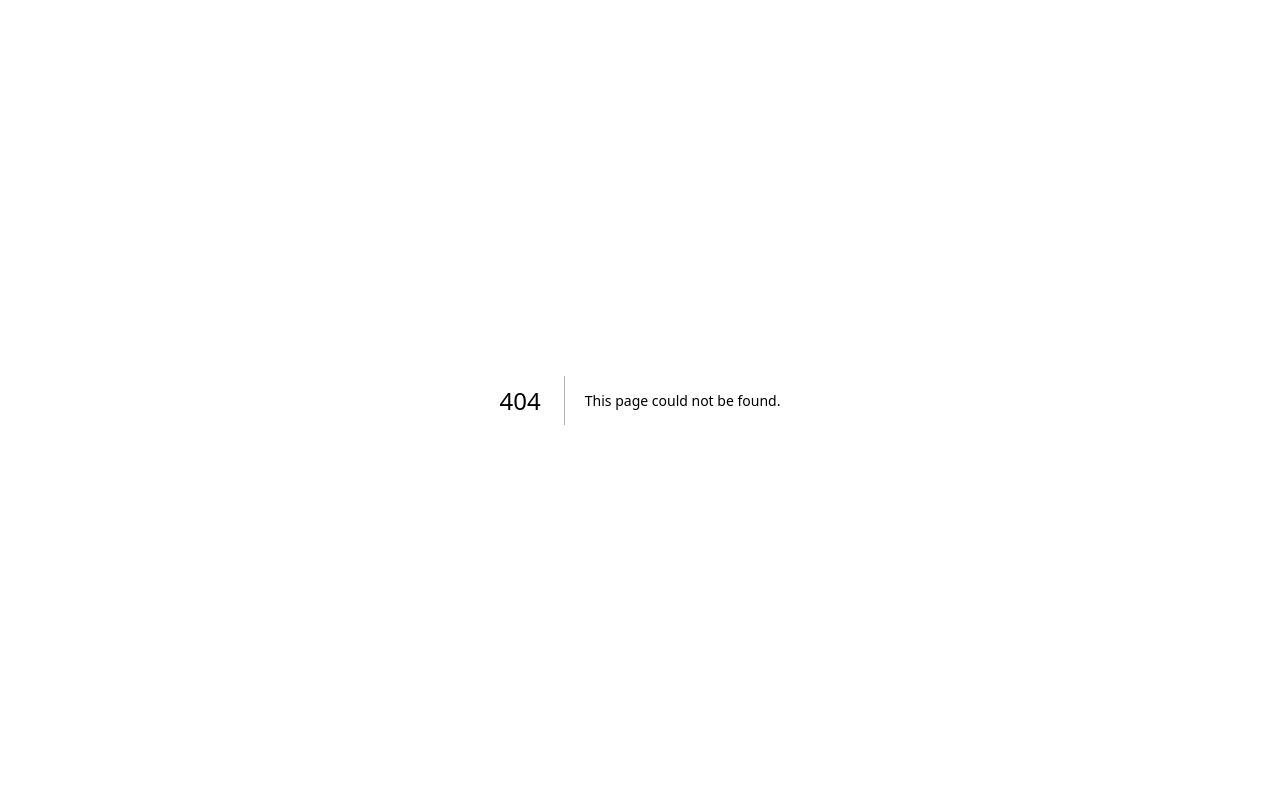
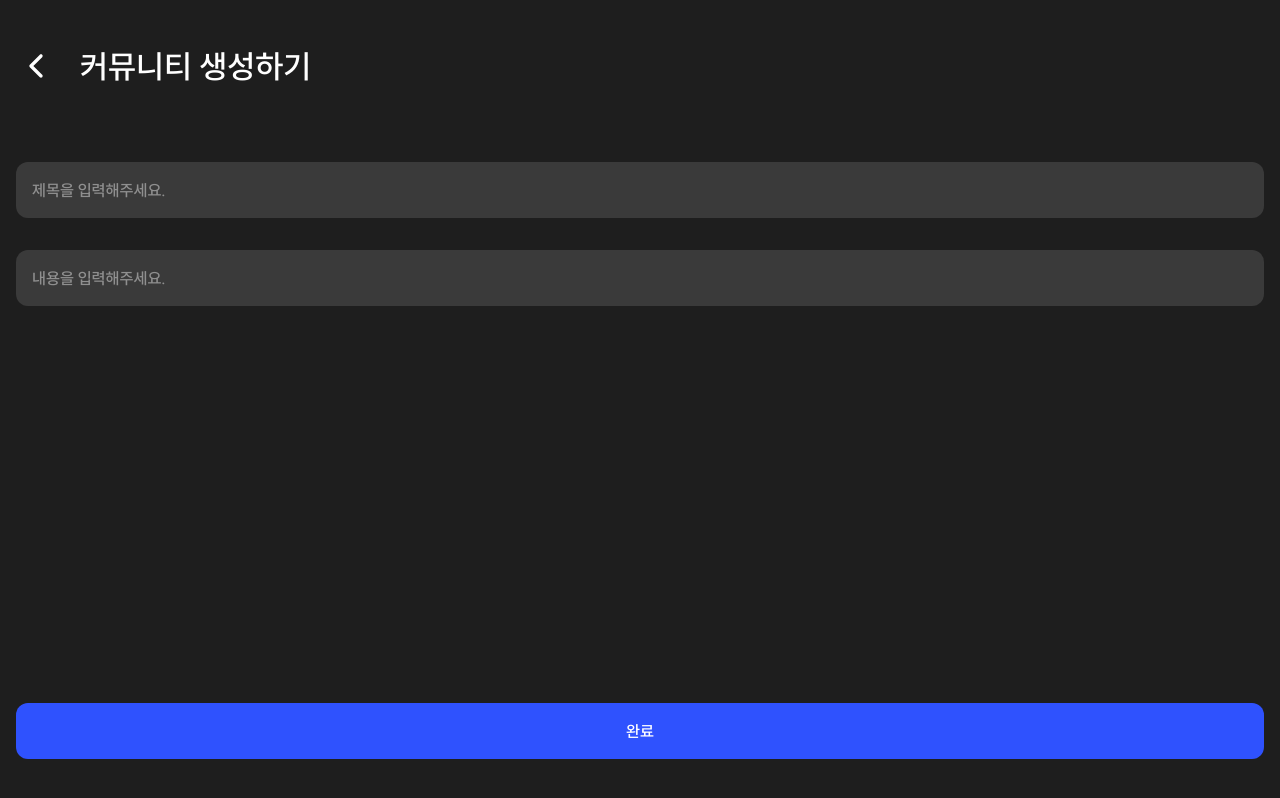
Before and after one commit to team-gogo/GOGO-Frontend, a Next.js app: page /community/create in a window 1280 px wide. Before the commit this address had no page. Built offline with nearby package versions, Linux system fonts and the light colour scheme.

Commit message:
feat: communityCreate페이지 layout 설정

```diff
--- /dev/null
+++ b/src/app/community/create/page.tsx
@@ -0,0 +1,7 @@
+import { CommunityCreatePage } from '@/views/community/create';
+
+const page = () => {
+  return <CommunityCreatePage />;
+};
+
+export default page;
--- /dev/null
+++ b/src/entities/community/create/index.ts
@@ -0,0 +1 @@
+export { default as PageTitleBar } from './ui/PageTitleBar';
--- /dev/null
+++ b/src/entities/community/create/ui/PageTitleBar/index.tsx
@@ -0,0 +1,13 @@
+import { LeftArrow } from '@/shared/assets/svg';
+import { cn } from '@/shared/utils/cn';
+
+const PageTitleBar = () => {
+  return (
+    <div className={cn('flex', 'items-center', 'gap-24')}>
+      <LeftArrow />
+      <h1 className={cn('text-h4s', 'text-white')}>커뮤니티 생성하기</h1>
+    </div>
+  );
+};
+
+export default PageTitleBar;
--- /dev/null
+++ b/src/shared/assets/svg/LeftArrow.tsx
@@ -0,0 +1,22 @@
+import React from 'react';
+
+const LeftArrow = () => {
+  return (
+    <svg
+      width="40"
+      height="40"
+      viewBox="0 0 40 40"
+      fill="none"
+      xmlns="http://www.w3.org/2000/svg"
+    >
+      <path
+        fillRule="evenodd"
+        clipRule="evenodd"
+        d="M26.1792 8.82153C26.83 9.4724 26.83 10.5277 26.1792 11.1786L17.3577 20L26.1792 28.8215C26.83 29.4724 26.83 30.5277 26.1792 31.1786C25.5283 31.8294 24.473 31.8294 23.8221 31.1786L13.8221 21.1786C13.1713 20.5277 13.1713 19.4724 13.8221 18.8215L23.8221 8.82153C24.473 8.17066 25.5283 8.17066 26.1792 8.82153Z"
+        fill="white"
+      />
+    </svg>
+  );
+};
+
+export default LeftArrow;
--- a/src/shared/assets/svg/index.ts
+++ b/src/shared/assets/svg/index.ts
@@ -6,3 +6,4 @@ export { default as MiniGameIcon } from './MiniGameIcon';
 export { default as MyIcon } from './MyIcon';
 export { default as NoticeIcon } from './NoticeIcon';
 export { default as StageIcon } from './StageIcon';
+export { default as LeftArrow } from './LeftArrow';
--- /dev/null
+++ b/src/views/community/create/index.ts
@@ -0,0 +1 @@
+export { default as CommunityCreatePage } from './ui/CommunityCreatePage';
--- /dev/null
+++ b/src/views/community/create/ui/CommunityCreatePage/index.tsx
@@ -0,0 +1,22 @@
+import { cn } from '@/shared/utils/cn';
+import { CommunityCreateContainer } from '@/widgets/community/create';
+
+const CommunityCreatePage = () => {
+  return (
+    <div
+      className={cn(
+        'flex',
+        'min-h-screen',
+        'w-full',
+        'items-center',
+        'justify-center',
+        'px-16',
+        'py-16',
+      )}
+    >
+      <CommunityCreateContainer />
+    </div>
+  );
+};
+
+export default CommunityCreatePage;
--- /dev/null
+++ b/src/widgets/community/create/index.ts
@@ -0,0 +1 @@
+export { default as CommunityCreateContainer } from './ui/CommunityCreateContainer';
--- /dev/null
+++ b/src/widgets/community/create/ui/CommunityCreateContainer/index.tsx
@@ -0,0 +1,21 @@
+import { PageTitleBar } from '@/entities/community/create';
+import Button from '@/shared/ui/button';
+import Input from '@/shared/ui/input';
+import { cn } from '@/shared/utils/cn';
+
+const CommunityCreateContainer = () => {
+  return (
+    <div className={cn('w-full', 'max-w-[1320px]', 'space-y-[72px]')}>
+      <PageTitleBar />
+      <div className={cn('space-y-[397px]')}>
+        <div className={cn('space-y-[32px]')}>
+          <Input placeholder="제목을 입력해주세요." />
+          <Input placeholder="내용을 입력해주세요." />
+        </div>
+        <Button>완료</Button>
+      </div>
+    </div>
+  );
+};
+
+export default CommunityCreateContainer;
```
